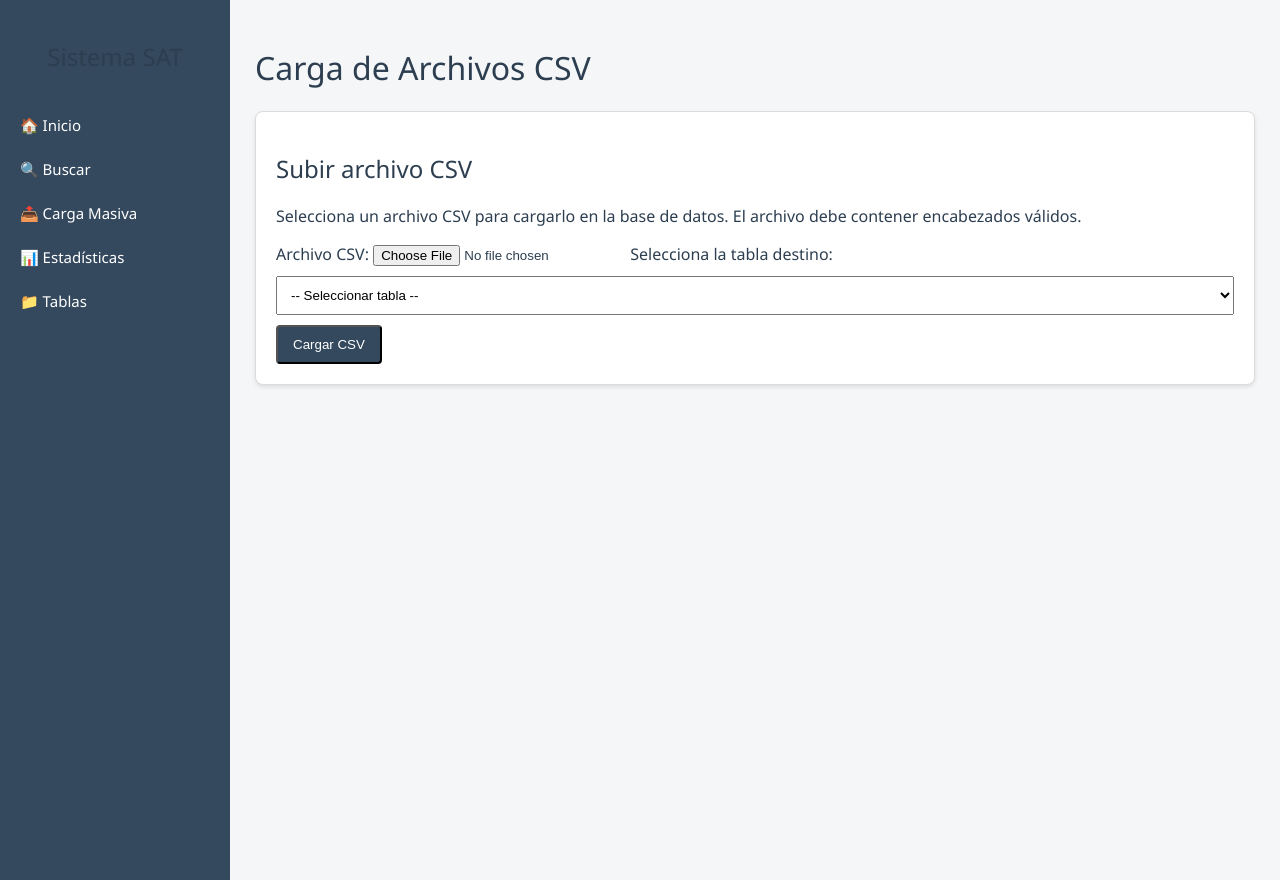
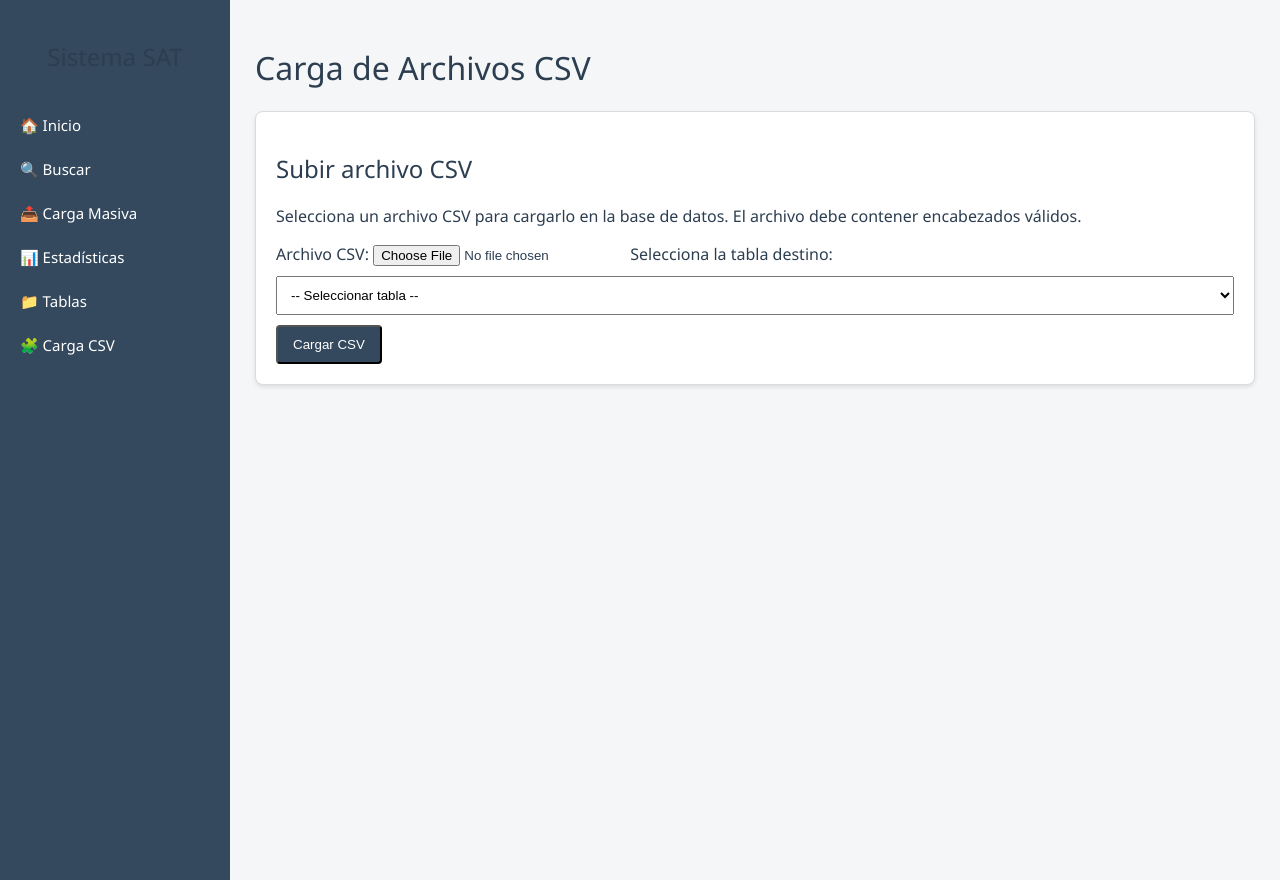
Before and after one commit to hagiordani/pandas, a Flask app: page /carga_csv in a window 1280 px wide. Run offline with Flask 3, Linux system fonts and the light colour scheme.

Commit message:
Update base.html

```diff
--- a/templates/base.html
+++ b/templates/base.html
@@ -128,6 +128,7 @@
     <a href="/carga_masiva">📤 Carga Masiva</a>
     <a href="/estadisticas">📊 Estadísticas</a>
     <a href="/tablas">📁 Tablas</a>
+    <a href="/carga_csv">🧩 Carga CSV</a>
   </div>
 
   <!-- Main Content -->
```
